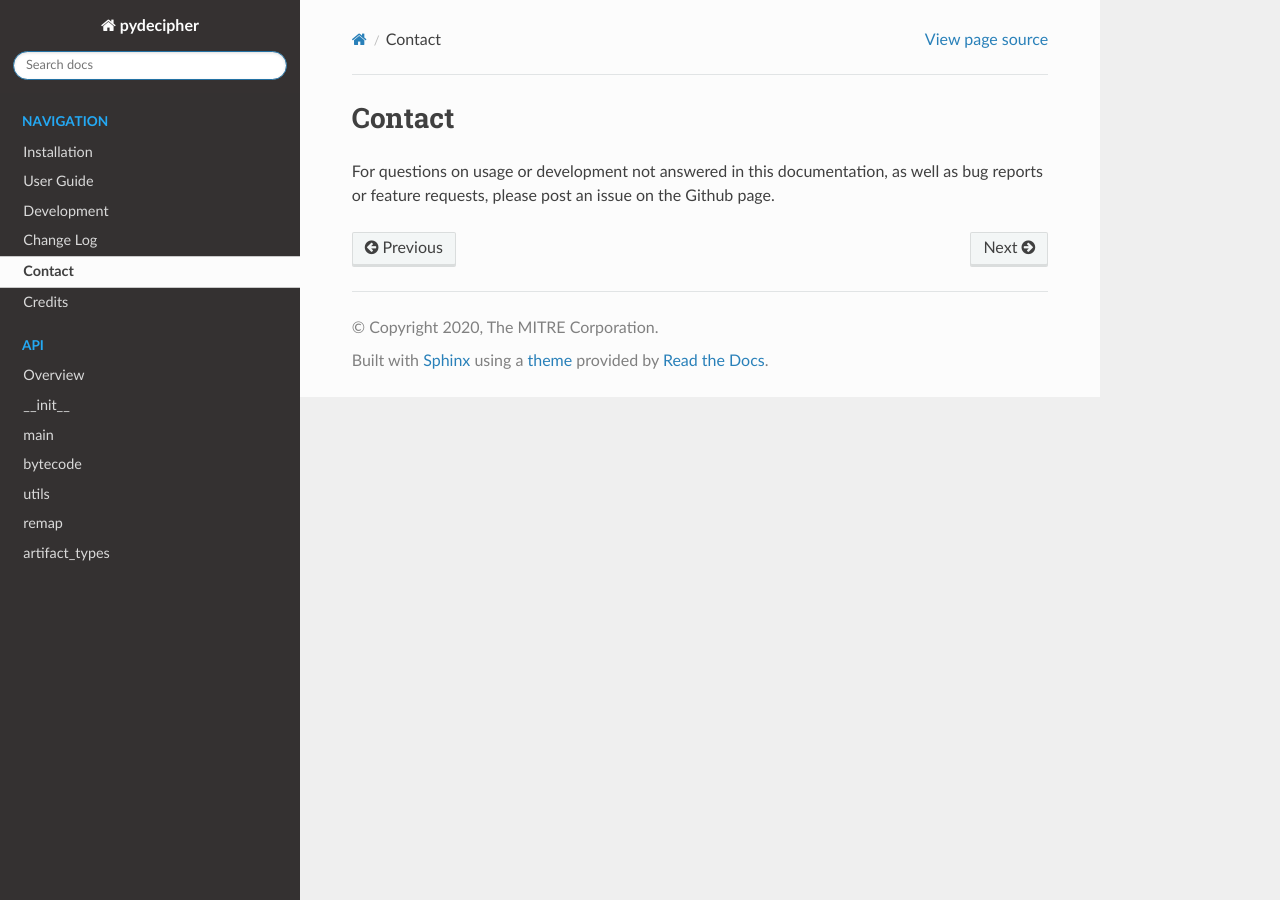
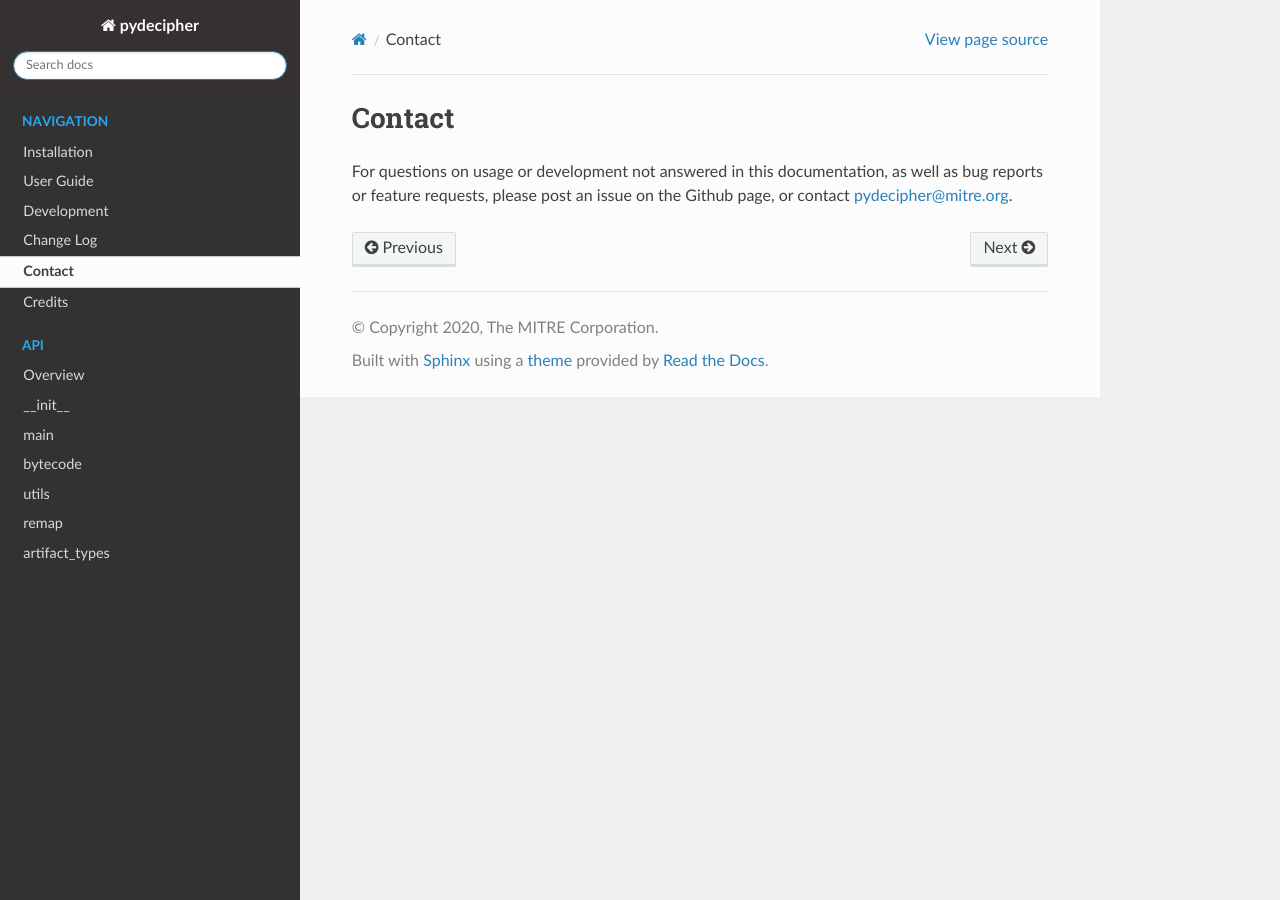
Before and after one commit to mitre/pydecipher, a Sphinx documentation site: the page built from docs/contact.rst, in a window 1280 px wide. Built offline with Sphinx 7.4.7 and the Read the Docs theme 2.0.0, drawn with Linux system fonts in a browser that asks for light colours; the version number is read from the project's files by our own code.

Commit message:
Updated contact information.

```diff
--- a/docs/contact.rst
+++ b/docs/contact.rst
@@ -2,4 +2,4 @@
 Contact
 =======
 
-For questions on usage or development not answered in this documentation, as well as bug reports or feature requests, please post an issue on the Github page.
+For questions on usage or development not answered in this documentation, as well as bug reports or feature requests, please post an issue on the Github page, or contact pydecipher@mitre.org.
```
